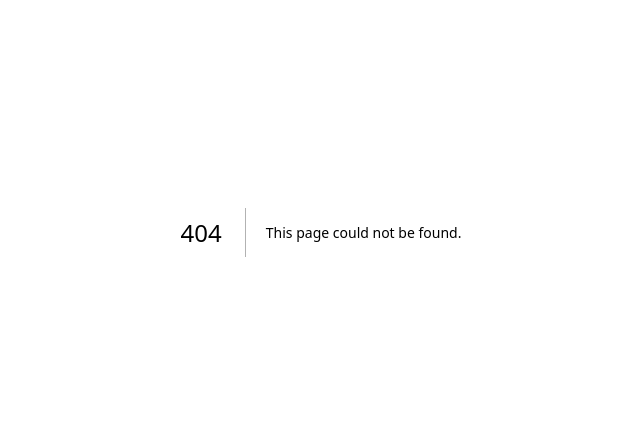
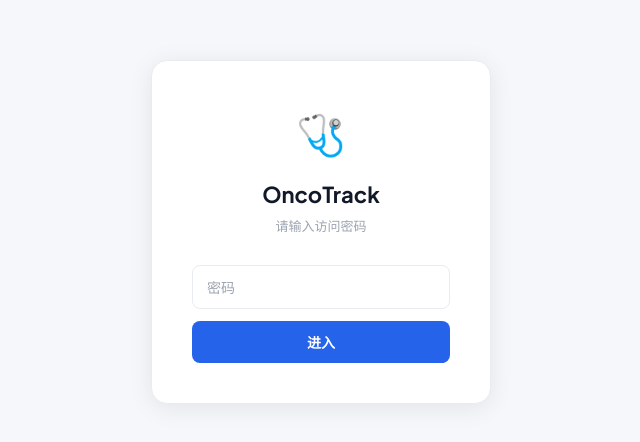
Before and after one commit to liewmanhung/cancer-dashboard, a Next.js app: page /login in a window 1280 px wide. Before the commit this address had no page. Shown: the part 168-610 px from the top of the page, without its empty margins (319-959 px from the left). Built offline with nearby package versions, Linux system fonts and the light colour scheme.

Commit message:
Feat: add password protection

```diff
--- /dev/null
+++ b/app/api/login/route.ts
@@ -0,0 +1,18 @@
+import { NextRequest, NextResponse } from 'next/server'
+
+export async function POST(request: NextRequest) {
+  const { password } = await request.json()
+  const correct = process.env.APP_PASSWORD
+
+  if (!correct || password !== correct) {
+    return NextResponse.json({ error: 'Wrong password' }, { status: 401 })
+  }
+
+  const res = NextResponse.json({ ok: true })
+  res.cookies.set('auth', correct, {
+    httpOnly: true,
+    maxAge: 60 * 60 * 24 * 30, // 30天
+    path: '/',
+  })
+  return res
+}
--- /dev/null
+++ b/app/login/page.tsx
@@ -0,0 +1,87 @@
+'use client'
+
+import { useState } from 'react'
+import { useRouter } from 'next/navigation'
+
+export default function LoginPage() {
+  const [password, setPassword] = useState('')
+  const [error, setError] = useState('')
+  const router = useRouter()
+
+  const handleLogin = async () => {
+    const res = await fetch('/api/login', {
+      method: 'POST',
+      headers: { 'Content-Type': 'application/json' },
+      body: JSON.stringify({ password }),
+    })
+    if (res.ok) {
+      router.push('/')
+    } else {
+      setError('密码错误')
+    }
+  }
+
+  return (
+    <div style={{
+      minHeight: '100vh',
+      display: 'flex',
+      alignItems: 'center',
+      justifyContent: 'center',
+      background: '#f5f7fa',
+    }}>
+      <div style={{
+        background: 'white',
+        borderRadius: 16,
+        padding: 40,
+        width: 340,
+        boxShadow: '0 4px 24px rgba(0,0,0,0.08)',
+        border: '1px solid #e8ecf0',
+      }}>
+        <div style={{ textAlign: 'center', marginBottom: 28 }}>
+          <div style={{ fontSize: 40, marginBottom: 12 }}>🩺</div>
+          <h1 style={{ fontSize: 22, fontWeight: 700, color: '#111827' }}>OncoTrack</h1>
+          <p style={{ fontSize: 13, color: '#9ca3af', marginTop: 4 }}>请输入访问密码</p>
+        </div>
+
+        <input
+          type="password"
+          value={password}
+          onChange={e => setPassword(e.target.value)}
+          onKeyDown={e => e.key === 'Enter' && handleLogin()}
+          placeholder="密码"
+          style={{
+            width: '100%',
+            padding: '10px 14px',
+            borderRadius: 8,
+            border: '1px solid #e8ecf0',
+            fontSize: 14,
+            outline: 'none',
+            marginBottom: 12,
+            boxSizing: 'border-box',
+          }}
+        />
+
+        {error && (
+          <p style={{ color: '#dc2626', fontSize: 12, marginBottom: 10 }}>{error}</p>
+        )}
+
+        <button
+          onClick={handleLogin}
+          style={{
+            width: '100%',
+            background: '#2563eb',
+            color: 'white',
+            border: 'none',
+            borderRadius: 8,
+            padding: '10px',
+            fontSize: 14,
+            fontWeight: 600,
+            cursor: 'pointer',
+          }}
+        >
+          进入
+        </button>
+      </div>
+    </div>
+  )
+}
```
Also changed, not shown: middleware.ts (added, +18 -0 lines).
